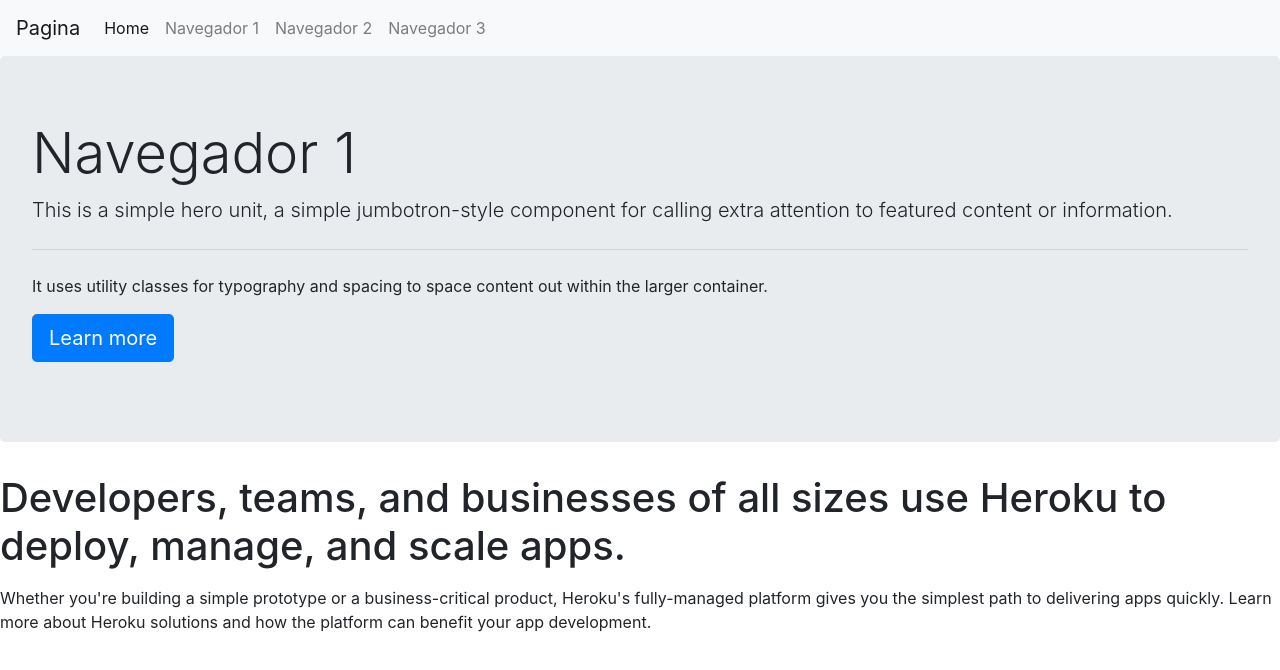
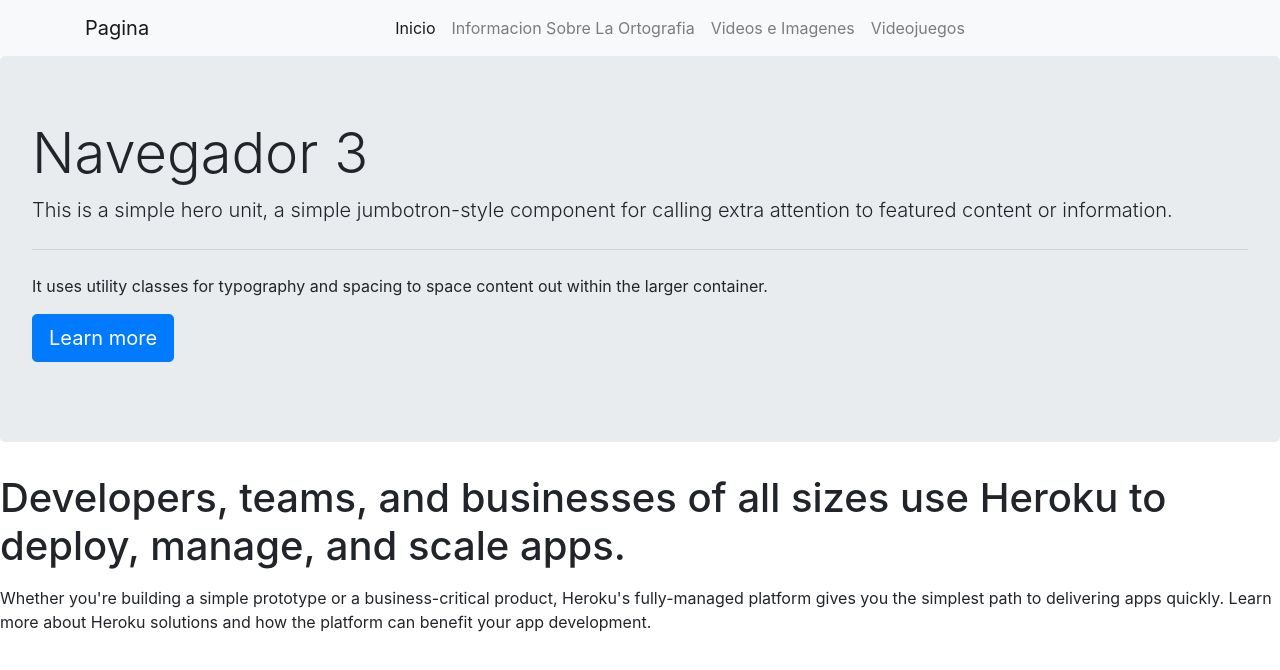
Before and after one commit to zShiro1/Web, a plain HTML site: page videojuegos.html in a window 1280 px wide. Drawn offline with nearby package versions, Linux system fonts and the light colour scheme.

Commit message:
Se agrega el menu en las paginas

```diff
--- a/index copy.html
+++ b/videojuegos.html
@@ -15,32 +15,36 @@
 
 <body>
 
+  <!-- Menu -->
   <nav class="navbar navbar-expand-lg navbar-light bg-light mb-6">
+    <div class="container">
       <a class="navbar-brand" href="#">Pagina</a>
       <button class="navbar-toggler" type="button" data-toggle="collapse" data-target="#navbarNav"
         aria-controls="navbarNav" aria-expanded="false" aria-label="Toggle navigation">
         <span class="navbar-toggler-icon"></span>
       </button>
-    <div class="collapse navbar-collapse" id="navbarNav">
+      <div class="collapse navbar-collapse d-flex justify-content-center" id="navbarNav">
         <ul class="navbar-nav">
           <li class="nav-item active">
-          <a class="nav-link" href="index.html">Home <span class="sr-only">(current)</span></a>
+            <a class="nav-link" href="index.html">Inicio<span class="sr-only">(current)</span></a>
           </li>
           <li class="nav-item">
-          <a class="nav-link" href="index copy.html">Navegador 1</a>
+            <a class="nav-link" href="info.html">Informacion Sobre La Ortografia</a>
           </li>
           <li class="nav-item">
-          <a class="nav-link" href="index copy 2.html">Navegador 2</a>
+            <a class="nav-link" href="videos.html">Videos e Imagenes</a>
           </li>
           <li class="nav-item">
-          <a class="nav-link" href="index copy 3.html">Navegador 3</a>
+            <a class="nav-link" href="videojuegos.html">Videojuegos</a>
           </li>
         </ul>
       </div>
+    </div>
   </nav>
+  <!-- Fin Menu -->
 
   <div class="jumbotron">
-    <h1 class="display-4">Navegador 1</h1>
+    <h1 class="display-4">Navegador 3</h1>
     <p class="lead">This is a simple hero unit, a simple jumbotron-style component for calling extra attention to
       featured content or information.</p>
     <hr class="my-4">
@@ -53,7 +57,9 @@
   <section>
     <h1 class="mb-3">Developers, teams, and businesses of all sizes use Heroku to deploy, manage, and scale apps.</h1>
     <p>
-      Whether you're building a simple prototype or a business-critical product, Heroku's fully-managed platform gives you the simplest path to delivering apps quickly. Learn more about Heroku solutions and how the platform can benefit your app development.
+      Whether you're building a simple prototype or a business-critical product, Heroku's fully-managed platform gives
+      you the simplest path to delivering apps quickly. Learn more about Heroku solutions and how the platform can
+      benefit your app development.
     </p>
   </section>
 
```
Also changed, not shown: index.html (+3 -3 lines), info.html (renamed from index copy 3.html, +13 -7 lines), videos.html (renamed from index copy 2.html, +12 -6 lines). Lines whose indentation alone changed are shown as unchanged.
